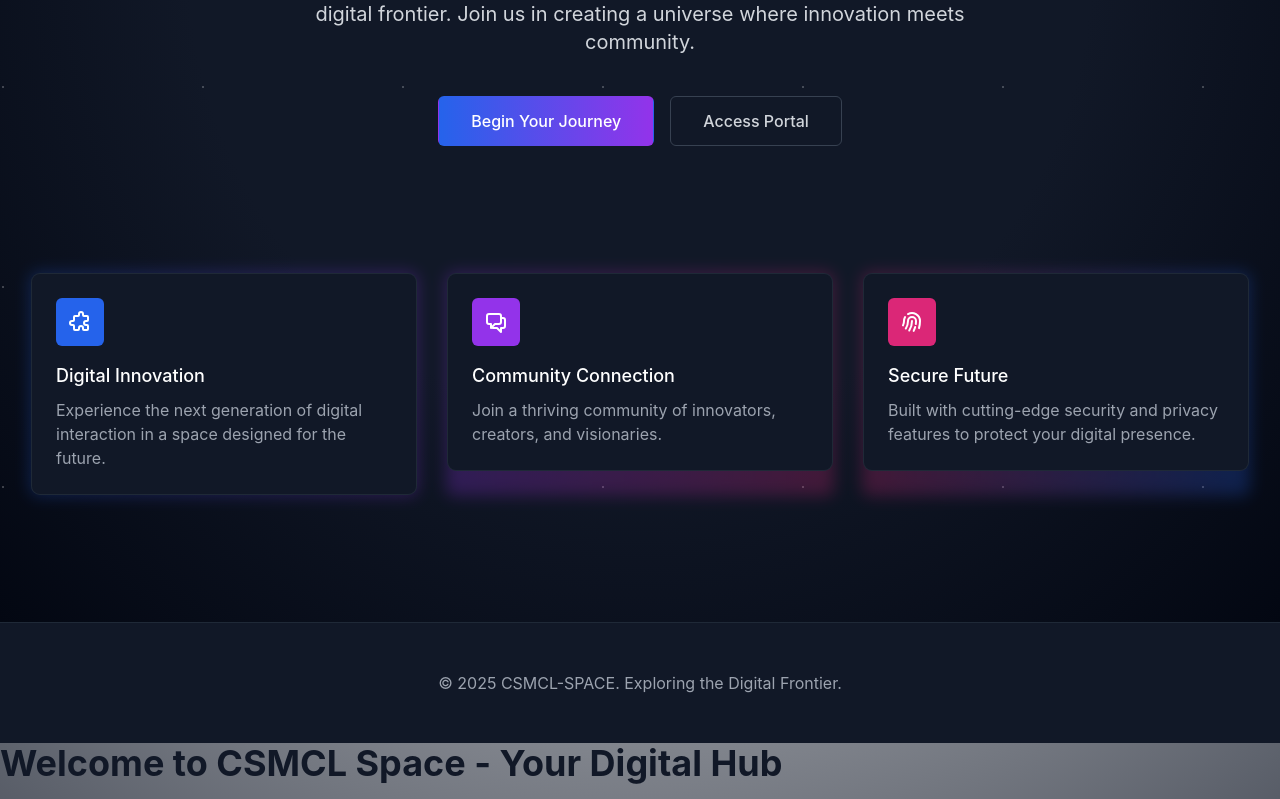
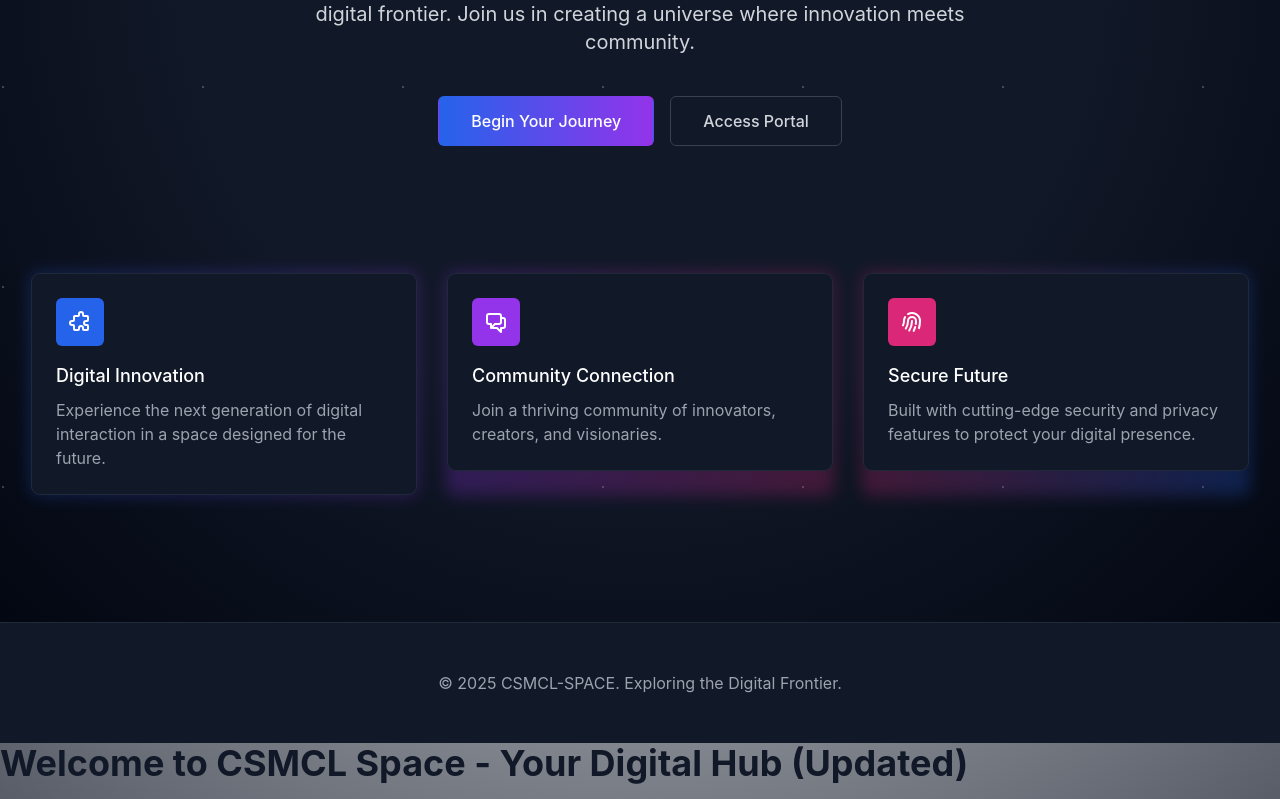
Before and after one commit to innerpixel/cosmic-nexus-prod, a Vue app in the folder frontend/: page / in a window 1280 px wide. Shown: the part 781-1580 px from the top of the page. Built offline with nearby package versions, Linux system fonts and the light colour scheme; no server answers.

Commit message:
Updated welcome message with new styling

```diff
--- a/frontend/src/App.vue
+++ b/frontend/src/App.vue
@@ -10,7 +10,9 @@
 <template>
   <router-view v-slot="{ Component }">
     <component :is="Component" />
-    <h1 class="text-4xl font-bold mb-4">Welcome to CSMCL Space - Your Digital Hub</h1>
+    <h1 class="text-4xl font-bold text-gray-900 dark:text-white mb-4">
+      Welcome to CSMCL Space - Your Digital Hub (Updated)
+    </h1>
   </router-view>
 </template>
 
```
